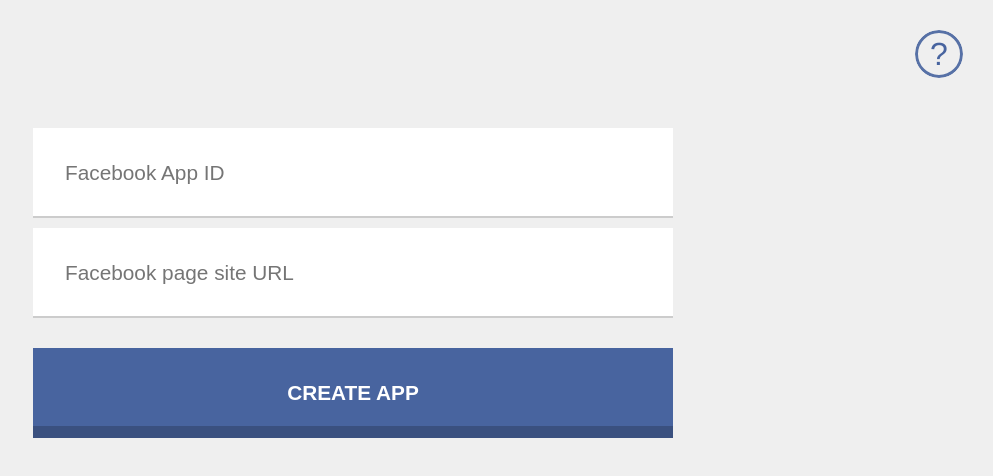
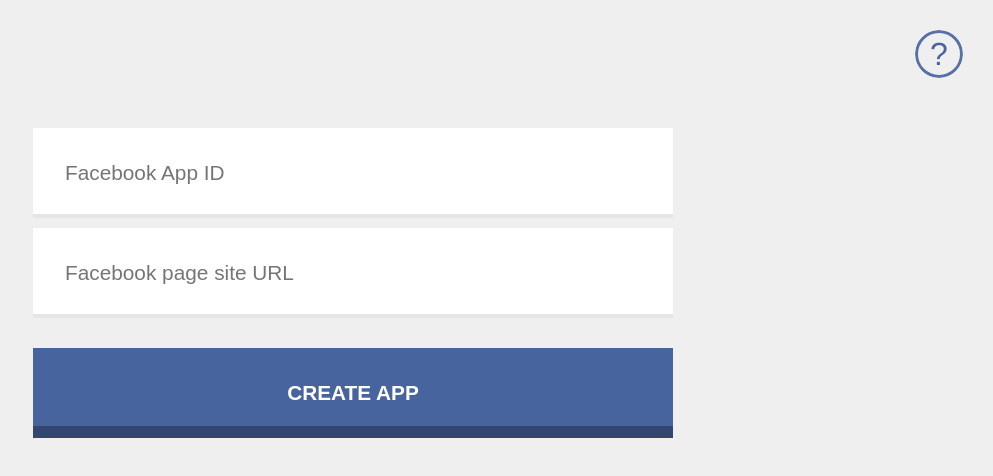
Before and after one commit to robertpataki/fb-tab-app, a plain HTML site: page index.html in a window 1280 px wide. Shown: the whole page, without its empty margins (287-1280 px from the left). Drawn offline with Linux system fonts and the light colour scheme.

Commit message:
Animate input field shadows to make the active one more obvious

```diff
--- a/index.html
+++ b/index.html
@@ -29,7 +29,8 @@
 		top: 20px;
 		text-transform: uppercase;
 		font-weight: 700;
-		box-shadow: 0 -12px 0 rgba(0, 0, 0, 0.2) inset;
+
+		box-shadow: 0 -12px 0 rgba(0, 0, 0, 0.3) inset;
 		-webkit-transition-property: box-shadow font-size;
 		-webkit-transition-duration: 0.2s;
 		-webkit-transition-timing-function: cubic-bezier(0.175, 0.885, 0.320, 1.275);
@@ -61,11 +62,17 @@
 	}
 
 	.has-shadow {
-		box-shadow: 0 -2px 0 rgba(0, 0, 0, 0.2) inset;
+		box-shadow: 0 -4px 0 rgba(0, 0, 0, 0.1) inset;
+		-webkit-transition-property: box-shadow font-size;
+		-webkit-transition-duration: 0.2s;
+		-webkit-transition-timing-function: cubic-bezier(0.175, 0.885, 0.320, 1.275);
+	}
+	.has-shadow:focus {
+		box-shadow: 0 -6px 0 rgba(0, 0, 0, 0.5) inset;
 	}
 	.button-large:hover {
 		box-shadow: 0 -6px 0 rgba(0, 0, 0, 0.5) inset;
-		padding-top: 28px;
+		padding-top: 38px;
 	}
 
 	.l-main {
```
